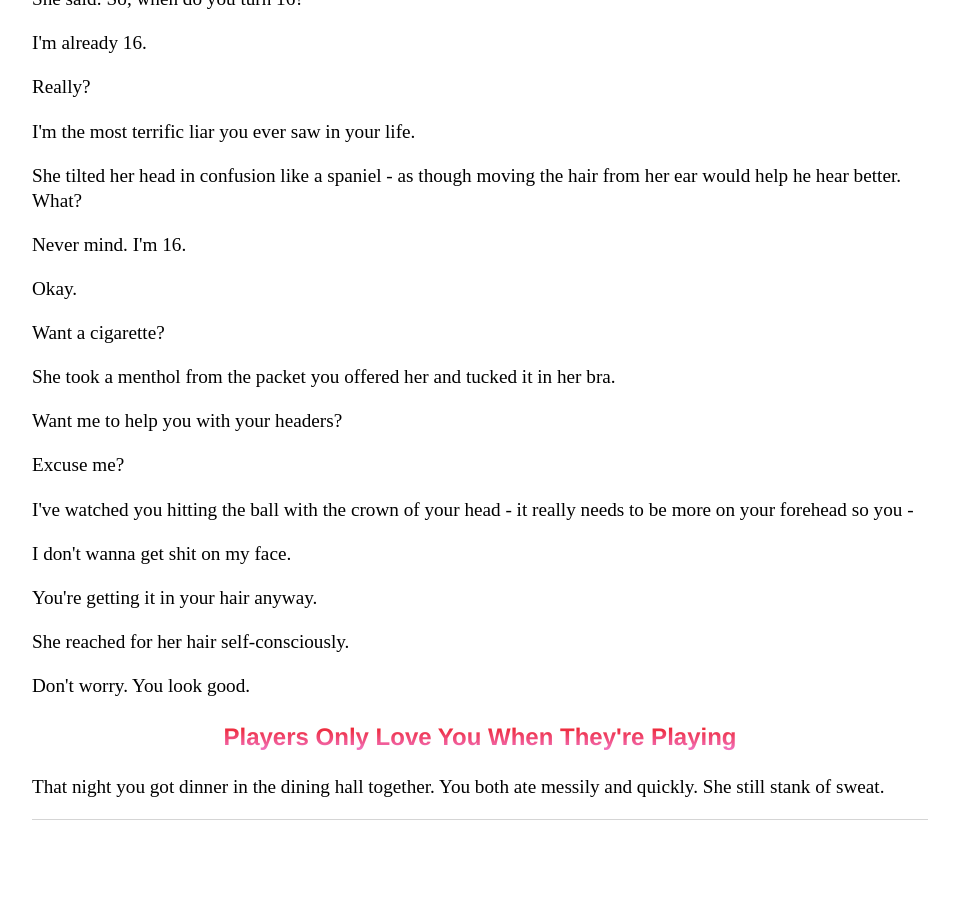
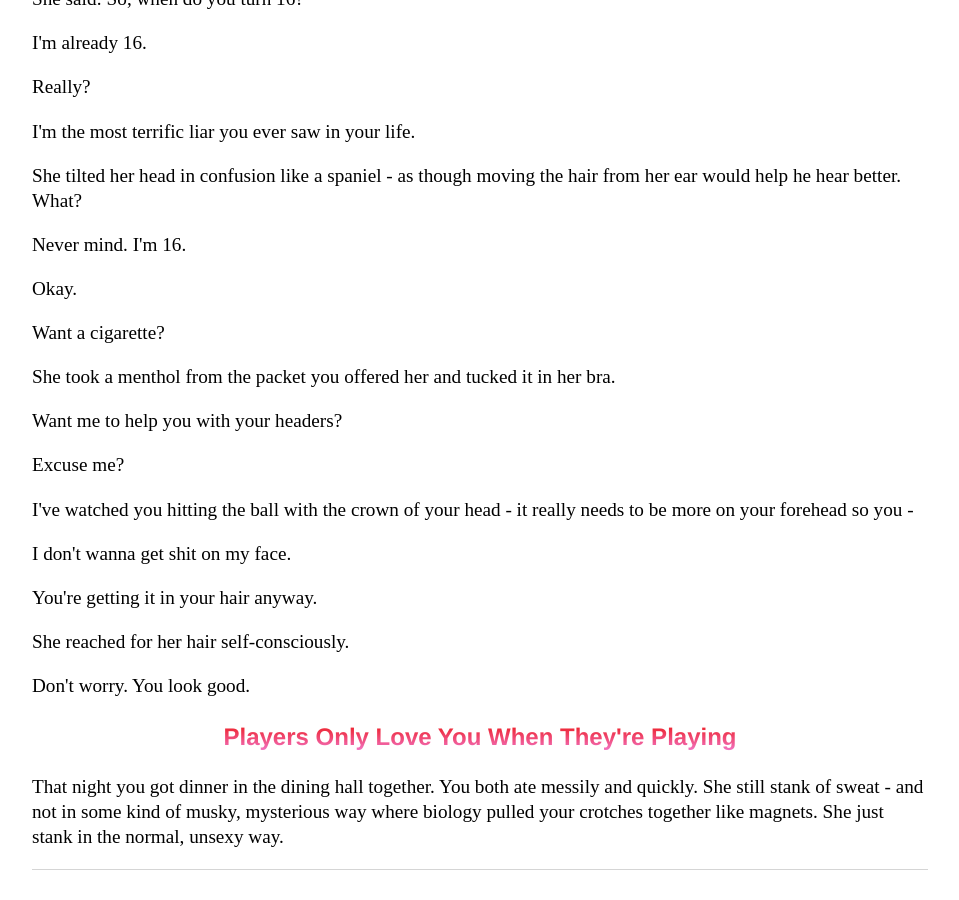
Before and after one commit to Pinelife/pinelife.github.io, a Jekyll site: the page built from Hellhole/excitingevent2.html, in a window 1280 px wide and 900 px high, scrolled down 1667 px. Shown: the whole window, without its empty margins (160-1119 px from the left). Built offline with Jekyll 4.4.1, drawn with Linux system fonts in a browser that asks for light colours; before the commit the page ends 2517 px from its top, so only the background shows below that.

Commit message:
Update excitingevent2.html

```diff
--- a/Hellhole/excitingevent2.html
+++ b/Hellhole/excitingevent2.html
@@ -96,5 +96,6 @@ Deliberately, you turned the page.
 <p>She reached for her hair self-consciously.</p>
 <p>Don't worry. You look good.</p>
 <h3 id = "players">Players Only Love You When They're Playing</h3>
-<p>That night you got dinner in the dining hall together. You both ate messily and quickly. She still stank of sweat.
+<p>That night you got dinner in the dining hall together. You both ate messily and quickly. She still stank of sweat - and not in some kind
+  of musky, mysterious way where biology pulled your crotches together like magnets. She just stank in the normal, unsexy way.
 </p>
```
